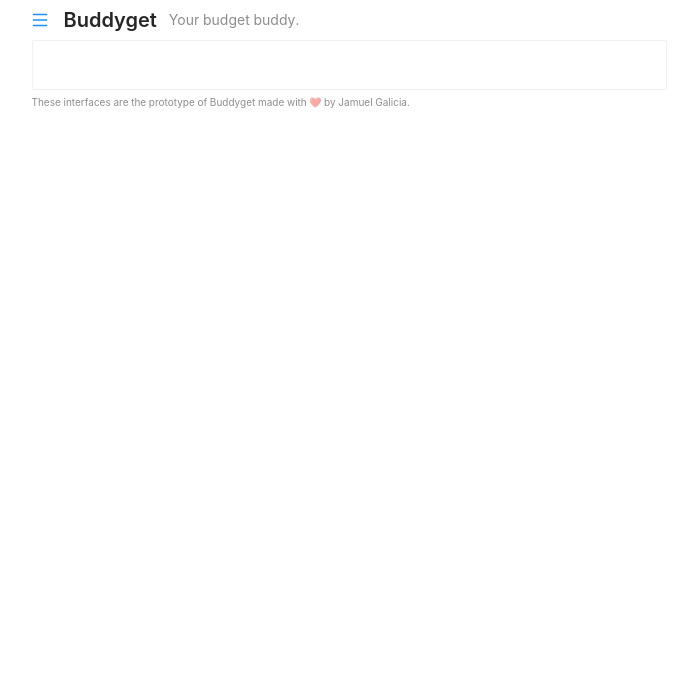
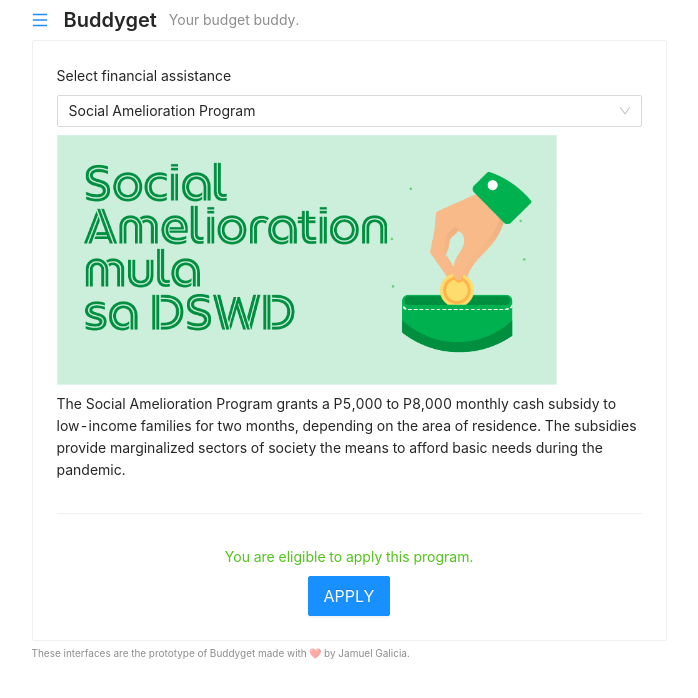
Before and after one commit to jamg26/buddyget-react, a React (Create React App) app: page /assistance in a window 1280 px wide. Shown: the top 698 px of the page, without its empty margins (291-989 px from the left). Built offline with nearby package versions, Linux system fonts and the light colour scheme.

Commit message:
Assistance

```diff
--- a/src/App.js
+++ b/src/App.js
@@ -6,6 +6,7 @@
 import Notification from "./components/Notifications";
 import Planner from "./components/Planner";
 import Reminder from "./components/Reminder";
+import Assistance from "./components/Assistance";
 
 const { Text } = Typography;
 
@@ -22,6 +23,7 @@
               <Route path="/notifications" exact component={Notification} />
               <Route path="/planner" exact component={Planner} />
               <Route path="/reminder" exact component={Reminder} />
+              <Route path="/assistance" exact component={Assistance} />
             </Card>
             <Text type="secondary" style={{ fontSize: 10 }}>
               These interfaces are the prototype of Buddyget made with ❤️ by
--- /dev/null
+++ b/src/components/Assistance.js
@@ -0,0 +1,41 @@
+import { Typography, Select, Space, Divider, Button, message } from "antd";
+import sapImage from "./images/sap.png";
+
+const { Text } = Typography;
+const { Option } = Select;
+
+const Assistance = (props) => {
+  return (
+    <>
+      <Space direction="vertical">
+        <Text>Select financial assistance</Text>
+        <Select style={{ width: "100%" }} defaultValue="sap">
+          <Option value="sap">Social Amelioration Program</Option>
+        </Select>
+        <img src={sapImage} alt="sap" width="500" />
+        <Text>
+          The Social Amelioration Program grants a P5,000 to P8,000 monthly cash
+          subsidy to low-income families for two months, depending on the area
+          of residence. The subsidies provide marginalized sectors of society
+          the means to afford basic needs during the pandemic.
+        </Text>
+        <Divider />
+
+        <div style={{ textAlign: "center" }}>
+          <Space direction="vertical">
+            <Text type="success">You are eligible to apply this program.</Text>
+            <Button
+              size="large"
+              type="primary"
+              onClick={() => message.info("Successfully applied.")}
+            >
+              APPLY
+            </Button>
+          </Space>
+        </div>
+      </Space>
+    </>
+  );
+};
+
+export default Assistance;
--- a/src/components/Header.js
+++ b/src/components/Header.js
@@ -74,6 +74,13 @@
           >
             Reminder
           </Button>
+          <Button
+            type="link"
+            style={{ padding: 0 }}
+            onClick={() => props.history.push("/assistance")}
+          >
+            Financial Assistance
+          </Button>
         </Space>
       </Drawer>
     </>
```
Also changed, not shown: src/components/images/sap.png (added).
